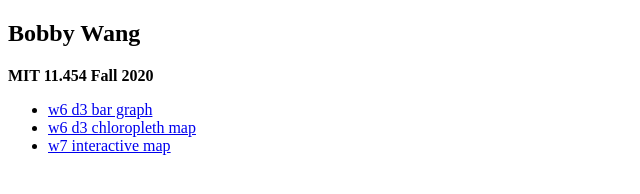
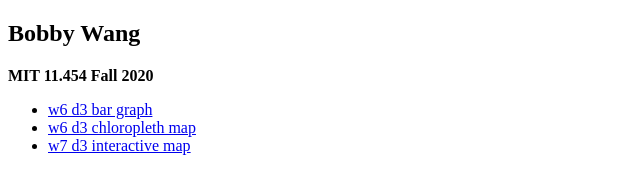
Before and after one commit to bobbyw-ng/mit-data-viz, a plain HTML site: page index.html in a window 1280 px wide. Shown: the full height of the page, 0-640 px from the left. Drawn offline with Linux system fonts and the light colour scheme.

Commit message:
Amend w7 pset title

```diff
--- a/index.html
+++ b/index.html
@@ -13,7 +13,7 @@
 			<ul>
 				<li><a href="pages/w6-bar_chart.html">w6 d3 bar graph</a></li>
 				<li><a href="pages/w6-chloropleth.html">w6 d3 chloropleth map</a></li>
-				<li><a href="pages/w7-interactive_chart.html">w7 interactive map</a></li>
+				<li><a href="pages/w7-interactive_chart.html">w7 d3 interactive map</a></li>
 			</ul>
 		</div>
 	</body>
```
